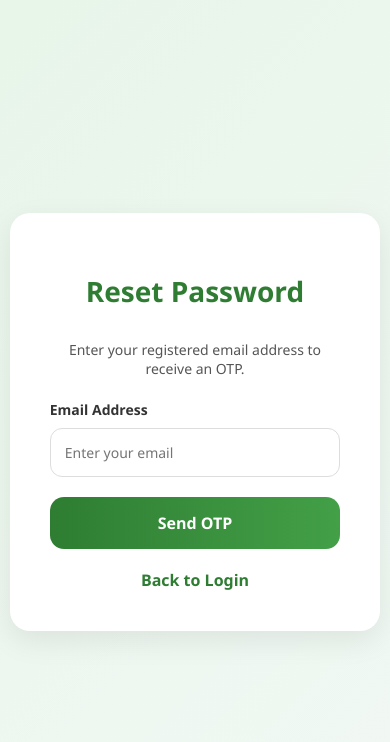
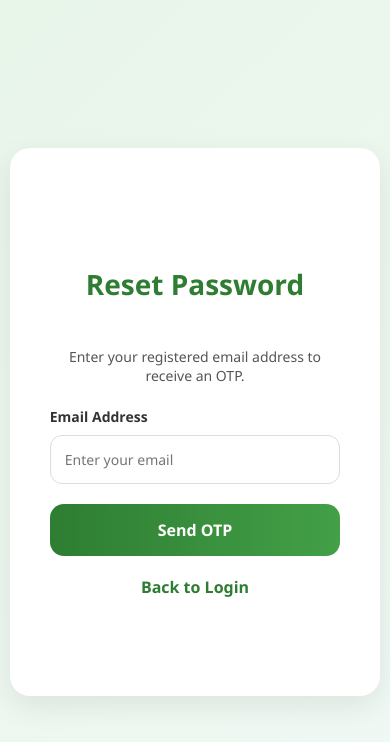
Before and after one commit to Atul-728/Hybrid-Crop-Recommendation, a plain HTML site: page templates/forgot_password.html in a window 390 px wide. Drawn offline with Linux system fonts and the light colour scheme.

Commit message:
Changes for mobile responsiveness

```diff
--- a/static/style.css
+++ b/static/style.css
@@ -27,6 +27,11 @@ body {
 }
 
 .auth-container {
+    display: flex;
+    flex-direction: column;
+    justify-content: center;
+    min-height: 65vh;
+
     background: white;
     padding: 40px;
     width: 95%;
@@ -557,7 +562,15 @@ body[data-theme="dark"] {
         margin: 20px auto;
         padding: 20px !important;
     }
-
+/* @media (max-width: 600px) {
+    .auth-container {
+        width: 100%;
+        min-height: 100vh;
+        border-radius: 0;
+        box-shadow: none;
+        padding: 40px 20px;
+    }
+} */
     .top-nav-bar {
         left: 10px;
         right: 10px;
--- a/templates/forgot_password.html
+++ b/templates/forgot_password.html
@@ -12,7 +12,7 @@
 </head>
 <body>
 
-<div class="page-center">
+<div class="auth-wrapper">
     <div class="auth-container" style="max-width: 450px;">
         <h1>Reset Password</h1>
 
```
Also changed, not shown: requirements.txt.
